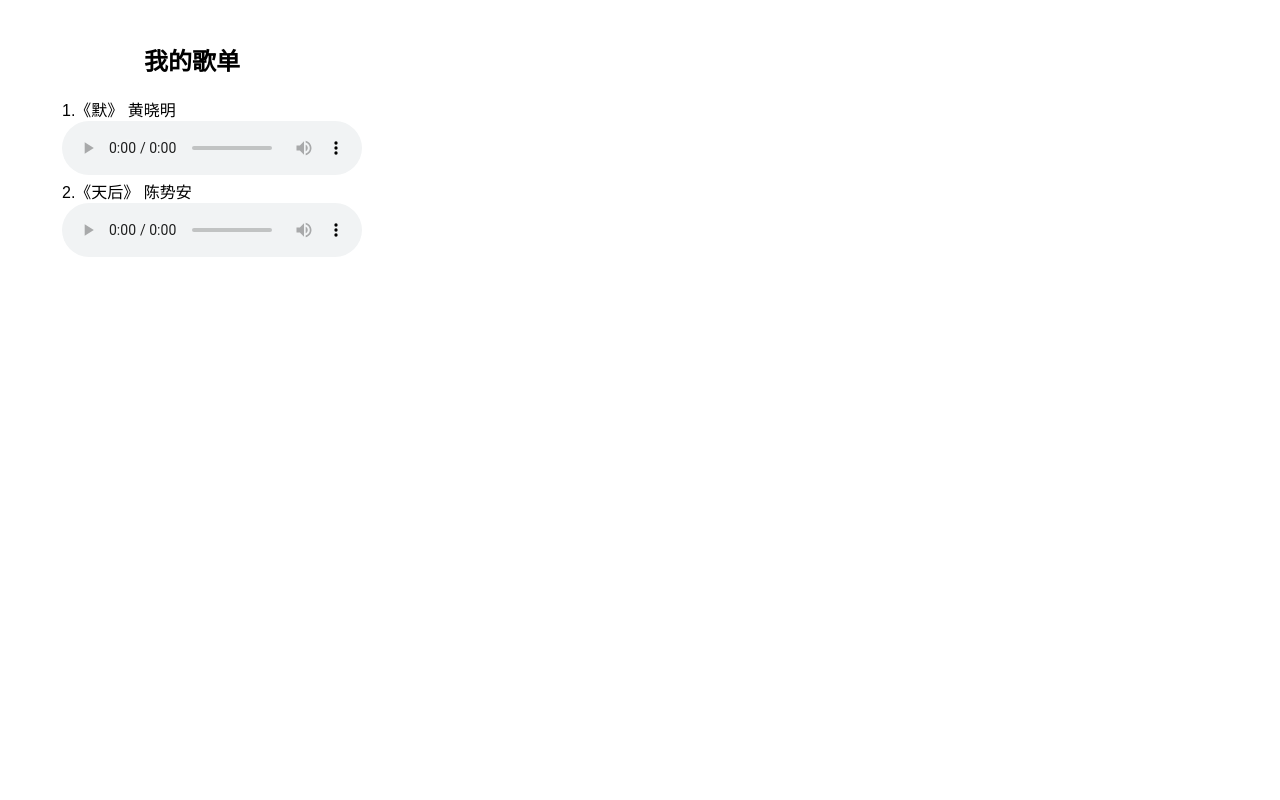
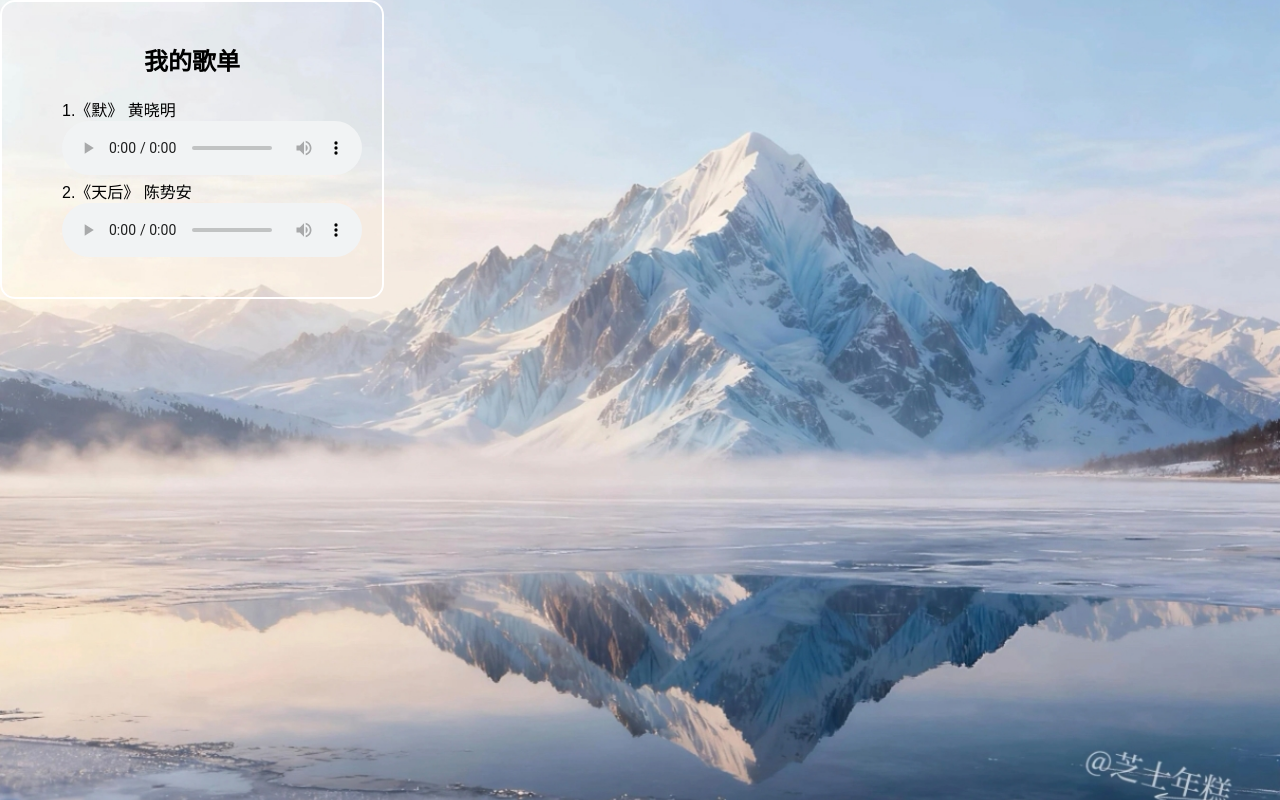
Before and after one commit to shanhai-19/project1, a plain HTML site: page music.html in a window 1280 px wide. Drawn offline with Linux system fonts and the light colour scheme.

Commit message:
Update styles-music.css

```diff
--- a/css/styles-music.css
+++ b/css/styles-music.css
@@ -4,7 +4,7 @@ body, html{
     padding: 0;
     height:100%;
     font-family: Arial, sans-serif;
-    background-image:url('img/music-backwd.jpg');
+    background-image:url('../img/music-backwd.jpg');
     background-repeat:no-repeat;
     background-size: cover;
     background-position: center;
```
